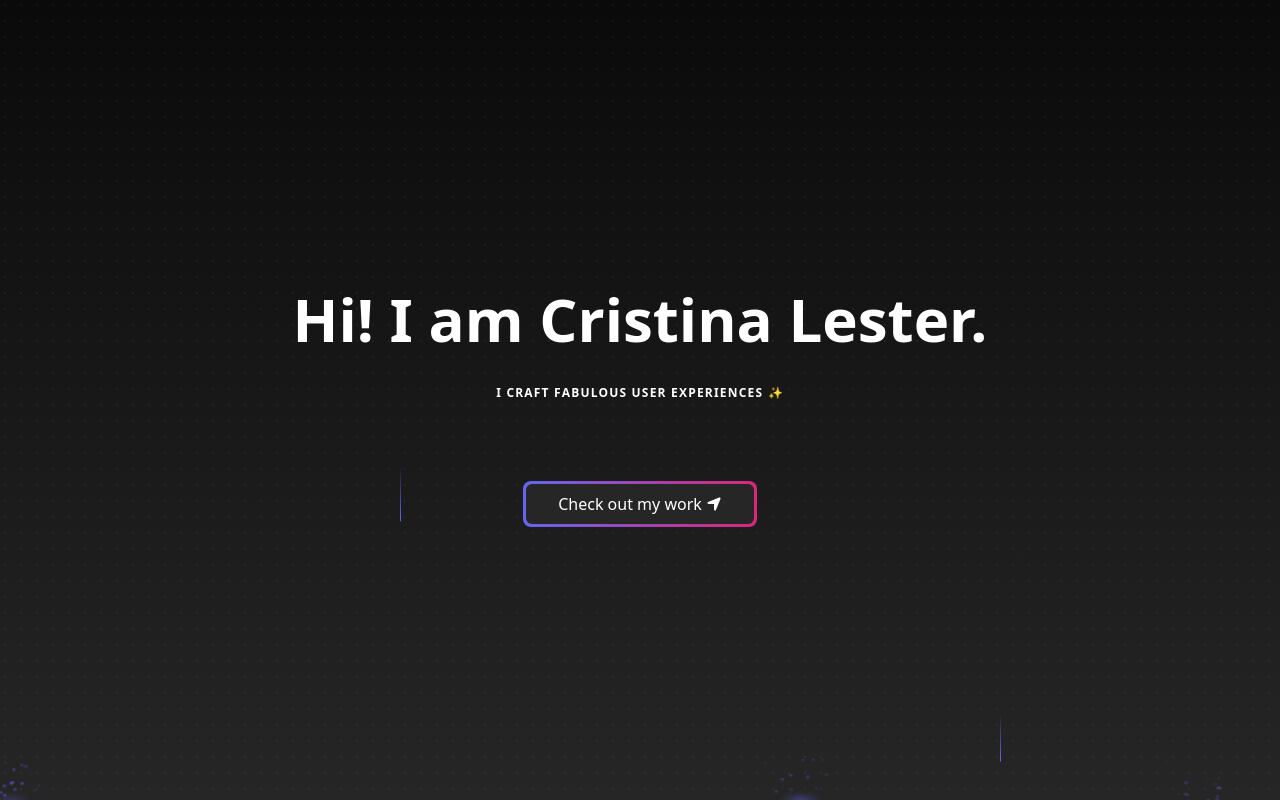
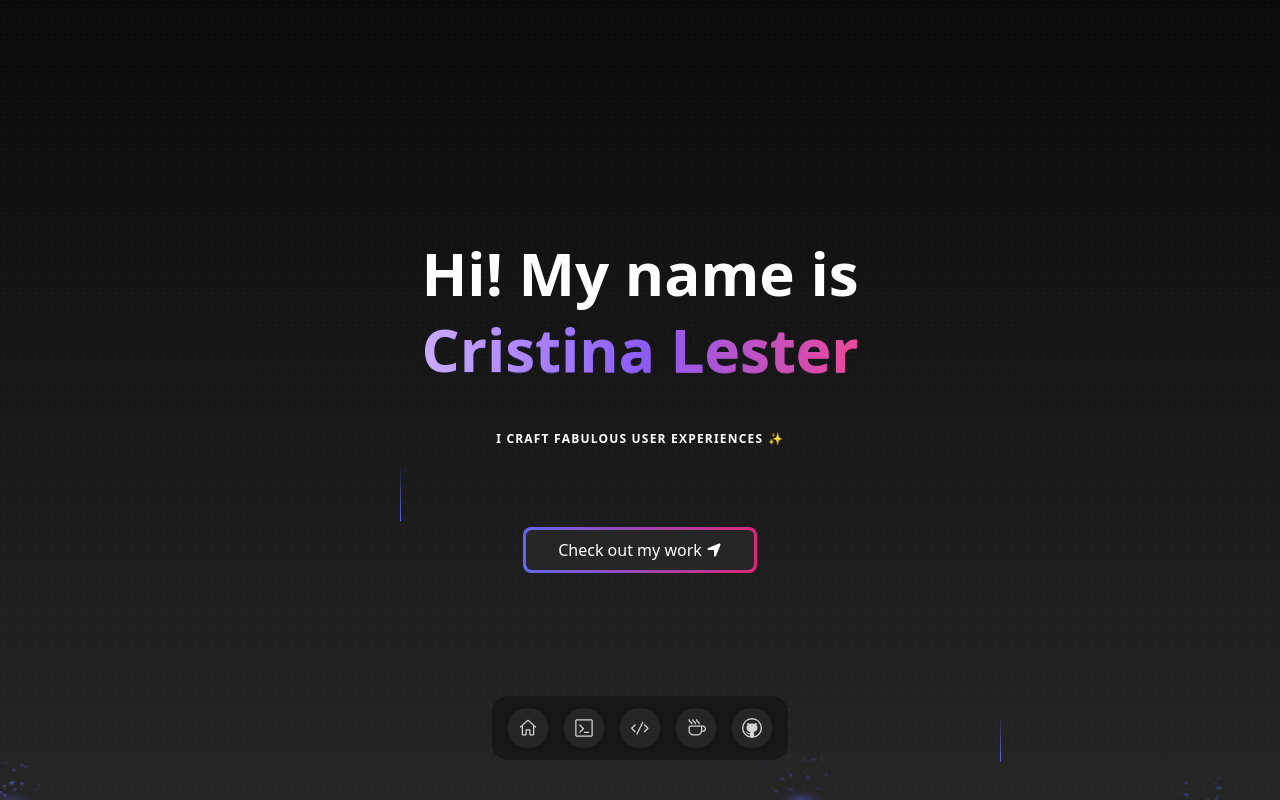
Before and after one commit to MichiyoYo/next-portfolio, a Next.js app: page / in a window 1280 px wide. Built offline with nearby package versions, Linux system fonts and the light colour scheme.

Commit message:
added menu

```diff
--- /dev/null
+++ b/components/Dock.tsx
@@ -0,0 +1,59 @@
+import React from 'react';
+import {
+  VscGithub,
+  VscHome,
+  VscTerminal,
+  VscCoffee,
+  VscCode,
+} from 'react-icons/vsc';
+
+import { FloatingDock } from './ui/FloatingDock';
+
+export function Dock() {
+  const links = [
+    {
+      title: 'Home',
+      icon: (
+        <VscHome className='h-full w-full text-neutral-500 dark:text-neutral-300' />
+      ),
+      href: '#',
+    },
+
+    {
+      title: 'Products',
+      icon: (
+        <VscTerminal className='h-full w-full text-neutral-500 dark:text-neutral-300' />
+      ),
+      href: '#',
+    },
+    {
+      title: 'Components',
+      icon: (
+        <VscCode className='h-full w-full text-neutral-500 dark:text-neutral-300' />
+      ),
+      href: '#',
+    },
+    {
+      title: 'Changelog',
+      icon: (
+        <VscCoffee className='h-full w-full text-neutral-500 dark:text-neutral-300' />
+      ),
+      href: '#',
+    },
+
+    {
+      title: 'GitHub',
+      icon: (
+        <VscGithub className='h-full w-full text-neutral-500 dark:text-neutral-300' />
+      ),
+      href: '#',
+    },
+  ];
+  return (
+    <div className='fixed bottom-10 left-0 right-0 z-50 flex justify-center items-end w-full'>
+      <div className='flex items-end justify-center w-full '>
+        <FloatingDock items={links} />
+      </div>
+    </div>
+  );
+}
--- a/components/Hero.tsx
+++ b/components/Hero.tsx
@@ -4,18 +4,29 @@
 import { MagicButton } from './ui/MagicButton';
 import { BackgroundBeamsWithCollision } from './ui/ExplodingBeams';
 import { DotBackground } from './ui/DotBackground';
+import { Dock } from './Dock';
 
 export const Hero = () => {
   return (
     <>
       <BackgroundBeamsWithCollision>
         <div className='flex flex-col items-center justify-center relative z-10'>
-          <div className='max-w-[89vw] md:max-w-2xl lg:max-w-[60vw] flex flex-col items-center justify-center'>
+          <div className='max-w-[90vw] md:max-w-2xl lg:max-w-[60vw] flex flex-col items-center justify-center'>
             <h1>
               <TextGenerateEffect
-                words='Hi! I am Cristina Lester.'
-                className='text-center text-[40px] md:text-5xl lg:text-6xl'
+                words='Hi! My name is'
+                className='text-center text-[30px] md:text-5xl lg:text-6xl'
               />
+              <span className='text-center text-[40px] md:text-5xl lg:text-6xl font-bold text-transparent bg-clip-text bg-gradient-to-r from-purple-500 via-violet-500 to-pink-500'>
+                <div className='relative mx-auto inline-block w-max [filter:drop-shadow(0px_1px_3px_rgba(27,_37,_80,_0.14))]'>
+                  <div className='absolute left-0 top-[1px] bg-clip-text bg-no-repeat text-transparent bg-gradient-to-r py-4 from-purple-500 via-violet-500 to-pink-500 [text-shadow:0_0_rgba(0,0,0,0.1)]'>
+                    <span>Cristina Lester</span>
+                  </div>
+                  <div className='relative bg-clip-text text-transparent bg-no-repeat bg-gradient-to-r from-purple via-violet-500 to-pink-500 py-4'>
+                    <span>Cristina Lester</span>
+                  </div>
+                </div>
+              </span>
             </h1>
             <h2 className='mt-5 mb-20'>
               <TextGenerateEffect
@@ -25,6 +36,7 @@
               />
             </h2>
             <MagicButton title='Check out my work' icon={<FaLocationArrow />} />
+            <Dock />
           </div>
         </div>
       </BackgroundBeamsWithCollision>
--- /dev/null
+++ b/components/ui/FloatingDock.tsx
@@ -0,0 +1,199 @@
+'use client';
+
+import { cn } from '@/lib/utils';
+import { VscCollapseAll } from 'react-icons/vsc';
+import {
+  AnimatePresence,
+  MotionValue,
+  motion,
+  useMotionValue,
+  useSpring,
+  useTransform,
+} from 'framer-motion';
+import Link from 'next/link';
+import { useRef, useState } from 'react';
+
+export const FloatingDock = ({
+  items,
+  desktopClassName,
+  mobileClassName,
+}: {
+  items: { title: string; icon: React.ReactNode; href: string }[];
+  desktopClassName?: string;
+  mobileClassName?: string;
+}) => {
+  return (
+    <>
+      <FloatingDockDesktop items={items} className={desktopClassName} />
+      <FloatingDockMobile items={items} className={mobileClassName} />
+    </>
+  );
+};
+
+const FloatingDockMobile = ({
+  items,
+  className,
+}: {
+  items: { title: string; icon: React.ReactNode; href: string }[];
+  className?: string;
+}) => {
+  const [open, setOpen] = useState(false);
+  return (
+    <div className={cn('relative block md:hidden', className)}>
+      <AnimatePresence>
+        {open && (
+          <motion.div
+            layoutId='nav'
+            className='absolute bottom-full mb-2 inset-x-0 flex flex-col gap-2'
+          >
+            {items.map((item, idx) => (
+              <motion.div
+                key={item.title}
+                initial={{ opacity: 0, y: 10 }}
+                animate={{
+                  opacity: 1,
+                  y: 0,
+                }}
+                exit={{
+                  opacity: 0,
+                  y: 10,
+                  transition: {
+                    delay: idx * 0.05,
+                  },
+                }}
+                transition={{ delay: (items.length - 1 - idx) * 0.05 }}
+              >
+                <Link
+                  href={item.href}
+                  key={item.title}
+                  className='h-10 w-10 rounded-full bg-gray-50 dark:bg-neutral-900 flex items-center justify-center'
+                >
+                  <div className='h-4 w-4'>{item.icon}</div>
+                </Link>
+              </motion.div>
+            ))}
+          </motion.div>
+        )}
+      </AnimatePresence>
+      <button
+        onClick={() => setOpen(!open)}
+        className='h-10 w-10 rounded-full bg-gray-50 dark:bg-neutral-800 flex items-center justify-center'
+      >
+        <VscCollapseAll className='h-5 w-5 text-neutral-500 dark:text-neutral-400' />
+      </button>
+    </div>
+  );
+};
+
+const FloatingDockDesktop = ({
+  items,
+  className,
+}: {
+  items: { title: string; icon: React.ReactNode; href: string }[];
+  className?: string;
+}) => {
+  const mouseX = useMotionValue(Infinity);
+  return (
+    <motion.div
+      onMouseMove={(e) => mouseX.set(e.pageX)}
+      onMouseLeave={() => mouseX.set(Infinity)}
+      className={cn(
+        'mx-auto hidden md:flex h-16 gap-4 items-end  rounded-2xl bg-gray-50 dark:bg-neutral-900 px-4 pb-3',
+        className
+      )}
+    >
+      {items.map((item) => (
+        <IconContainer mouseX={mouseX} key={item.title} {...item} />
+      ))}
+    </motion.div>
+  );
+};
+
+function IconContainer({
+  mouseX,
+  title,
+  icon,
+  href,
+}: {
+  mouseX: MotionValue;
+  title: string;
+  icon: React.ReactNode;
+  href: string;
+}) {
+  const ref = useRef<HTMLDivElement>(null);
+
+  const distance = useTransform(mouseX, (val) => {
+    const bounds = ref.current?.getBoundingClientRect() ?? { x: 0, width: 0 };
+
+    return val - bounds.x - bounds.width / 2;
+  });
+
+  const widthTransform = useTransform(distance, [-150, 0, 150], [40, 80, 40]);
+  const heightTransform = useTransform(distance, [-150, 0, 150], [40, 80, 40]);
+
+  const widthTransformIcon = useTransform(
+    distance,
+    [-150, 0, 150],
+    [20, 40, 20]
+  );
+  const heightTransformIcon = useTransform(
+    distance,
+    [-150, 0, 150],
+    [20, 40, 20]
+  );
+
+  const width = useSpring(widthTransform, {
+    mass: 0.1,
+    stiffness: 150,
+    damping: 12,
+  });
+  const height = useSpring(heightTransform, {
+    mass: 0.1,
+    stiffness: 150,
+    damping: 12,
+  });
+
+  const widthIcon = useSpring(widthTransformIcon, {
+    mass: 0.1,
+    stiffness: 150,
+    damping: 12,
+  });
+  const heightIcon = useSpring(heightTransformIcon, {
+    mass: 0.1,
+    stiffness: 150,
+    damping: 12,
+  });
+
+  const [hovered, setHovered] = useState(false);
+
+  return (
+    <Link href={href}>
+      <motion.div
+        ref={ref}
+        style={{ width, height }}
+        onMouseEnter={() => setHovered(true)}
+        onMouseLeave={() => setHovered(false)}
+        className='aspect-square rounded-full bg-gray-200 dark:bg-neutral-800 flex items-center justify-center relative'
+      >
+        <AnimatePresence>
+          {hovered && (
+            <motion.div
+              initial={{ opacity: 0, y: 10, x: '-50%' }}
+              animate={{ opacity: 1, y: 0, x: '-50%' }}
+              exit={{ opacity: 0, y: 2, x: '-50%' }}
+              className='px-2 py-0.5 whitespace-pre rounded-md bg-gray-100 border dark:bg-neutral-800 dark:border-neutral-900 dark:text-white border-gray-200 text-neutral-700 absolute left-1/2 -translate-x-1/2 -top-8 w-fit text-xs'
+            >
+              {title}
+            </motion.div>
+          )}
+        </AnimatePresence>
+        <motion.div
+          style={{ width: widthIcon, height: heightIcon }}
+          className='flex items-center justify-center'
+        >
+          {icon}
+        </motion.div>
+      </motion.div>
+    </Link>
+  );
+}
--- a/package.json
+++ b/package.json
@@ -9,6 +9,7 @@
     "lint": "next lint"
   },
   "dependencies": {
+    "@vscode/codicons": "^0.0.36",
     "clsx": "^2.1.1",
     "framer-motion": "^11.15.0",
     "mini-svg-data-uri": "^1.4.4",
```
Also changed, not shown: 1 other file (tests, documents, lock files or other folders).
